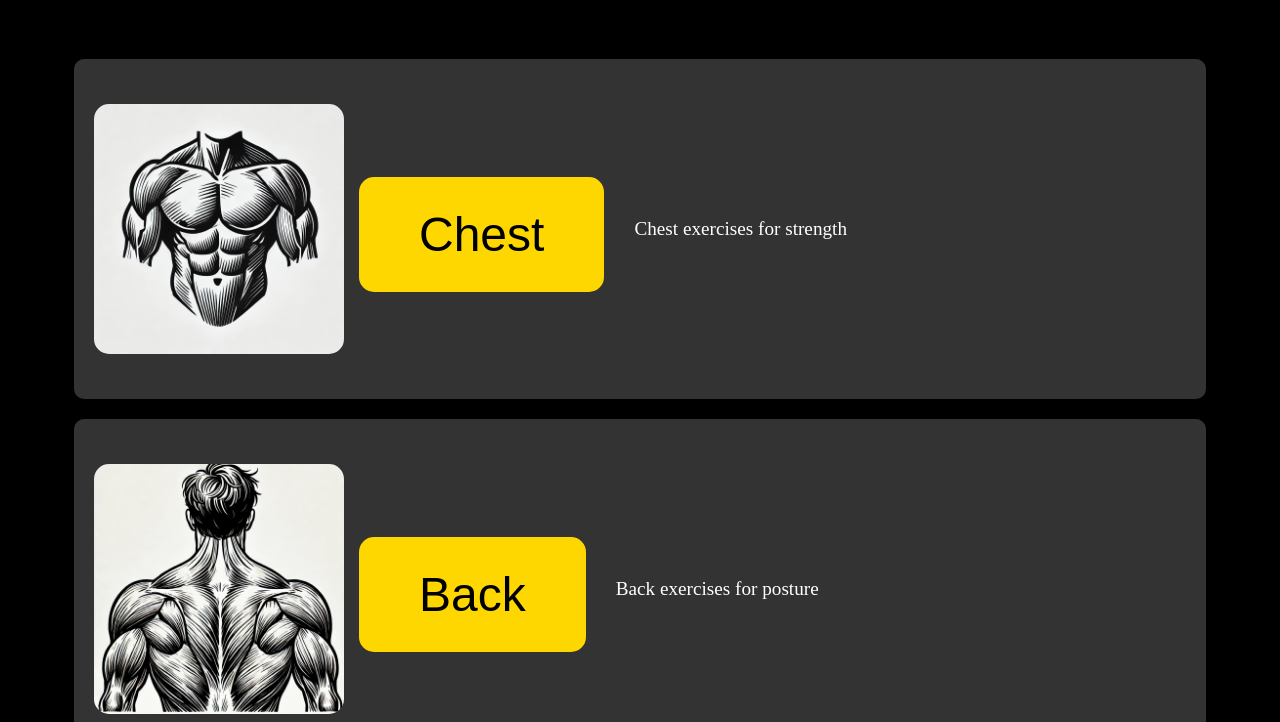
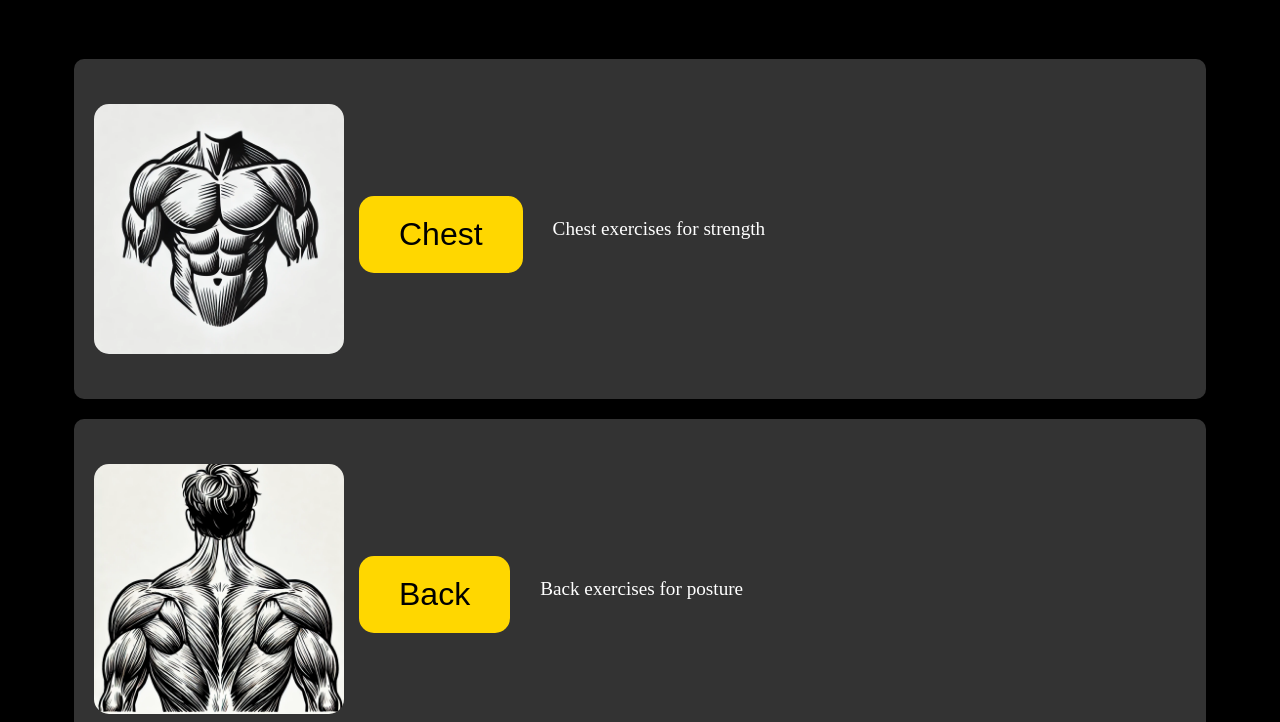
Before and after one commit to daltoncolv/daltoncolv.github.io, a plain HTML site: page index.html in a window 1280 px wide. Shown: the part 78-800 px from the top of the page. Drawn offline with Linux system fonts and the light colour scheme.

Commit message:
Update index.html

```diff
--- a/index.html
+++ b/index.html
@@ -51,11 +51,11 @@
             background-color: #FFD700; /* Button background color */
             color: black; /* Button text color */
             border: none; /* Remove border */
-            padding: 30px 60px; /* Increase button padding for larger size */
+            padding: 20px 40px; /* Reduce button padding to downsize */
             border-radius: 15px; /* Rounded corners for buttons */
             cursor: pointer; /* Pointer cursor on hover */
             margin-top: 10px; /* Margin on top of the button */
-            font-size: 3em; /* Increase font size to 3 times the default */
+            font-size: 2em; /* Reduce font size to downsize */
         }
         .grid-item button:hover {
             background-color: #FFC107; /* Change color on hover */
```
